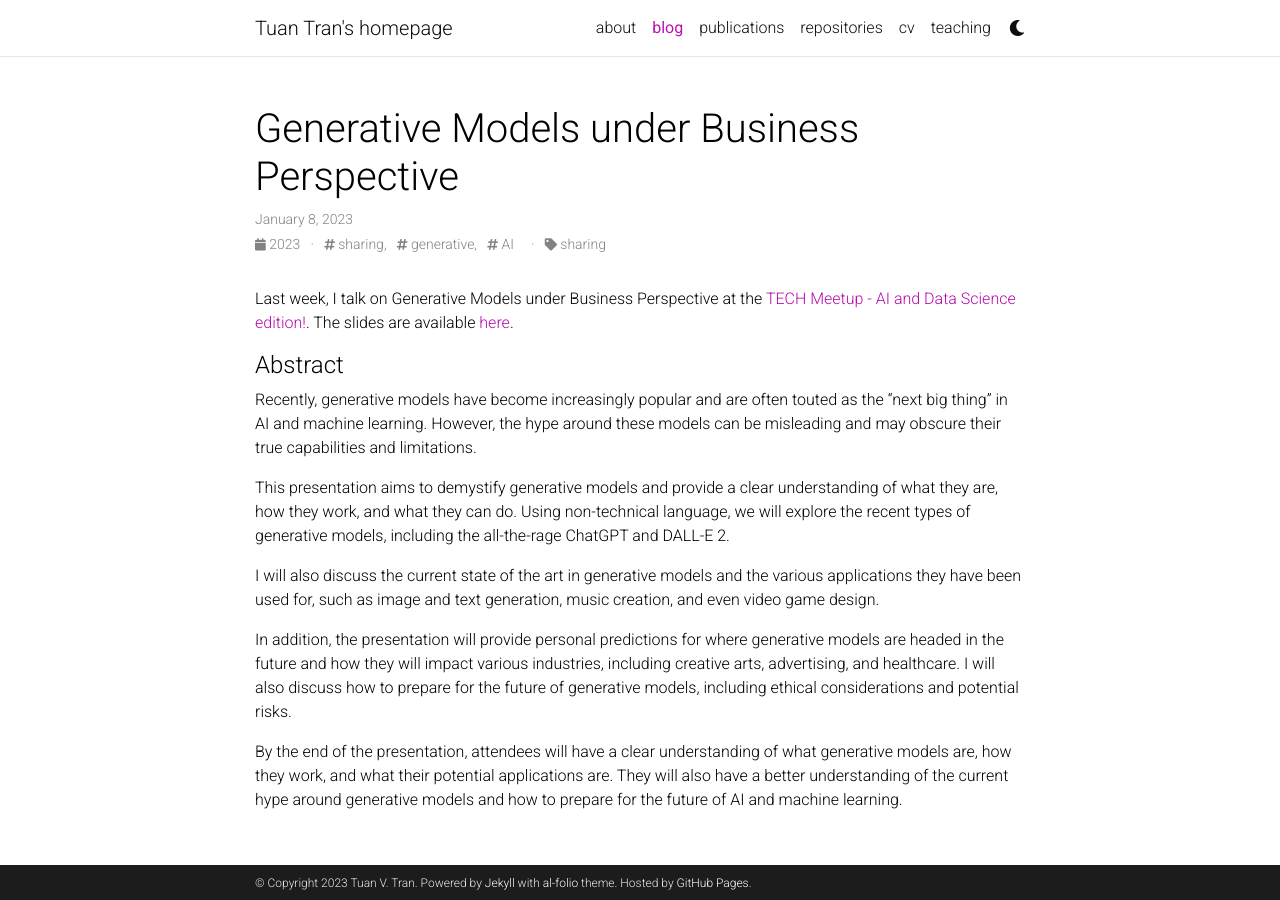
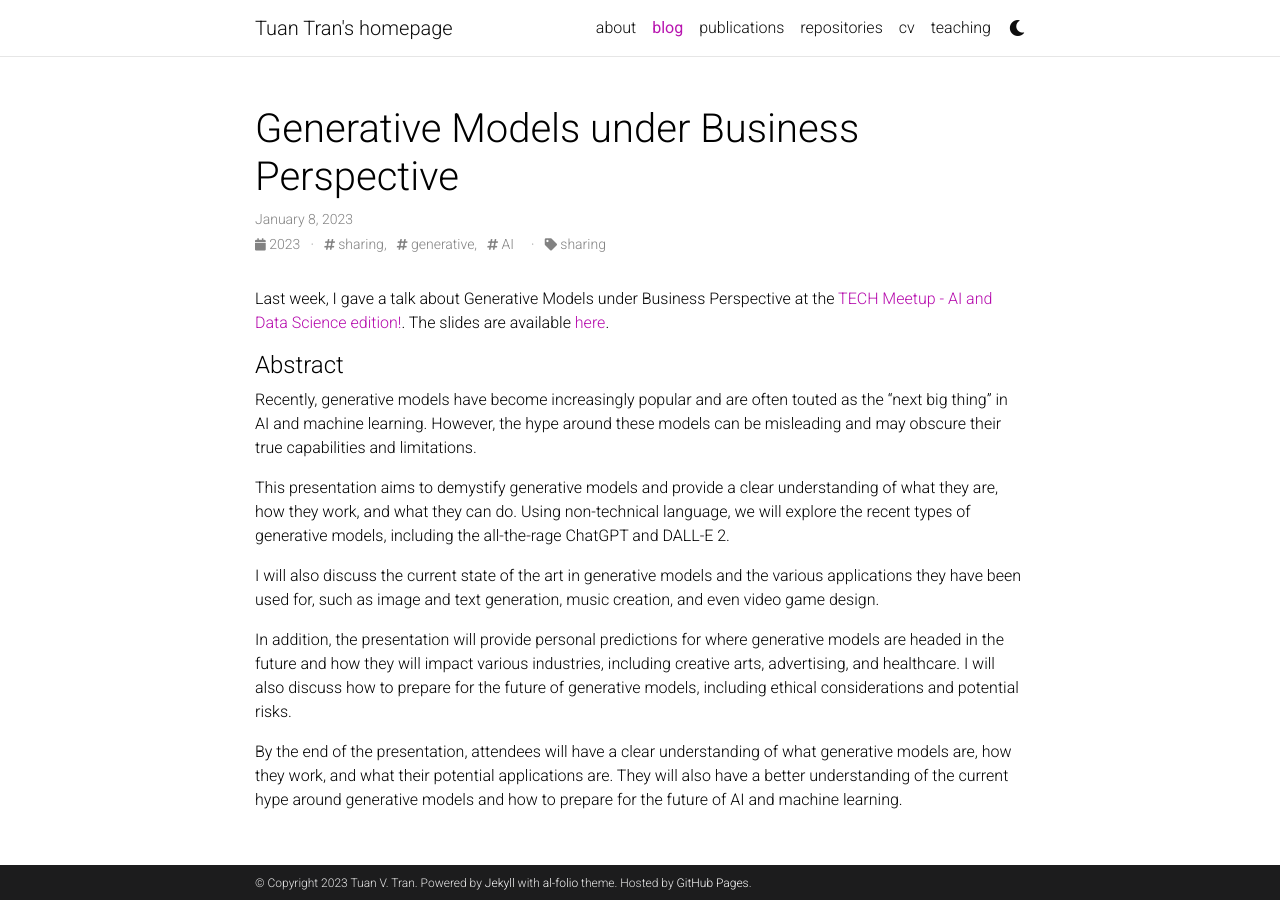
Before and after one commit to vantuan5644/vantuan5644.github.io, a Jekyll site: the page built from _posts/2023-01-08-Generative-AI.md, in a window 1280 px wide. Built offline with Jekyll 4.4.1, drawn with Linux system fonts in a browser that asks for light colours; comment, search, counter and statistics services are not loaded; a style sheet for code colours, icons or effects is not loaded.

Commit message:
Update src branch

```diff
--- a/_data/repositories.yml
+++ b/_data/repositories.yml
@@ -5,3 +5,4 @@ github_repos:
   - vantuan5644/MRI-Pulse-Sequence
   - vinuni-vishc/PPPF-Cross-Silo-FL
   - lhkhiem28/EfficientDet-Pipeline
+  - huyhieupham/learning-from-multiple-annotators
--- a/_posts/2023-01-08-Generative-AI.md
+++ b/_posts/2023-01-08-Generative-AI.md
@@ -6,7 +6,7 @@ description: A brief introduction to Generative Models
 tags: sharing, generative, AI
 categories: sharing
 ---
-Last week, I talk on Generative Models under Business Perspective at the [TECH Meetup - AI and Data Science edition!](https://www.meetup.com/tech-meetup/events/290061095/). The slides are available [here](https://docs.google.com/presentation/d/1mGl4wzO-P0Io9QTXpTA_73V99x2oXj09_XoswfrKzBo).
+Last week, I gave a talk about Generative Models under Business Perspective at the [TECH Meetup - AI and Data Science edition!](https://www.meetup.com/tech-meetup/events/290061095/). The slides are available [here](https://docs.google.com/presentation/d/1mGl4wzO-P0Io9QTXpTA_73V99x2oXj09_XoswfrKzBo).
 
 #### Abstract
 Recently, generative models have become increasingly popular and are often touted as the "next big thing" in AI and machine learning. However, the hype around these models can be misleading and may obscure their true capabilities and limitations.
```
